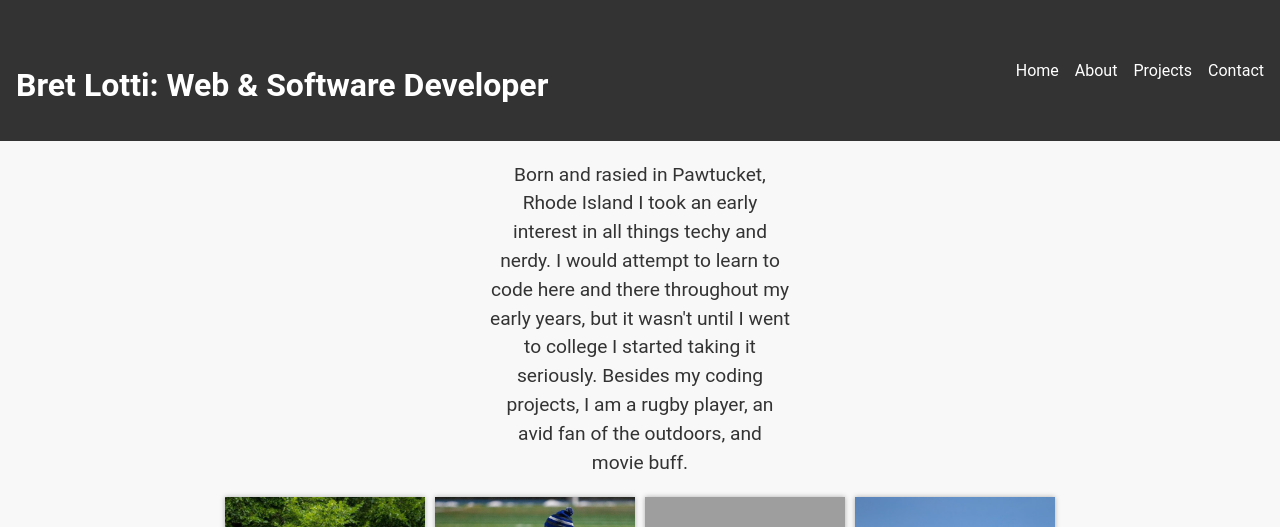
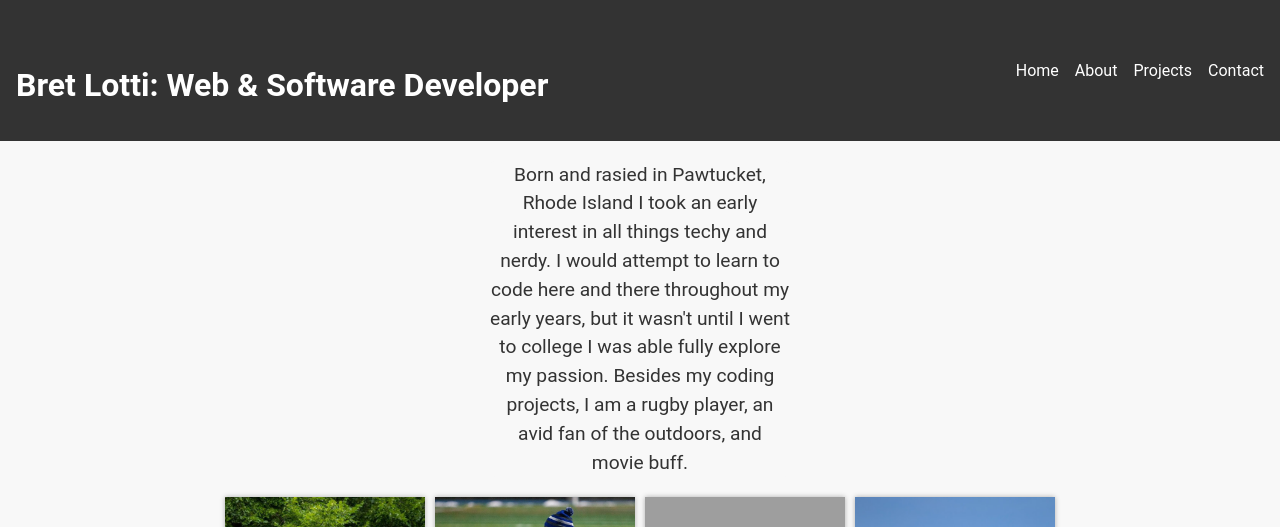
Before and after one commit to BretLotti/personalWebsite, a plain HTML site: page aboutMe.html in a window 1280 px wide. Shown: the top 527 px of the page. Drawn offline with Linux system fonts and the light colour scheme; grey boxes are pictures that could not be loaded.

Commit message:
Changed about me paragraph

```diff
--- a/aboutMe.html
+++ b/aboutMe.html
@@ -23,7 +23,7 @@
     <section id="about-me" class = "about-me-section">
         <p>Born and rasied in Pawtucket, Rhode Island I took an early interest in all things
             techy and nerdy. I would attempt to learn to code here and there throughout my early years, but it
-            wasn't until I went to college I started taking it seriously. Besides my coding projects, I am a rugby player, an avid fan of the outdoors, and movie buff.
+            wasn't until I went to college I was able fully explore my passion. Besides my coding projects, I am a rugby player, an avid fan of the outdoors, and movie buff.
         </p>
     </section>
 
```
